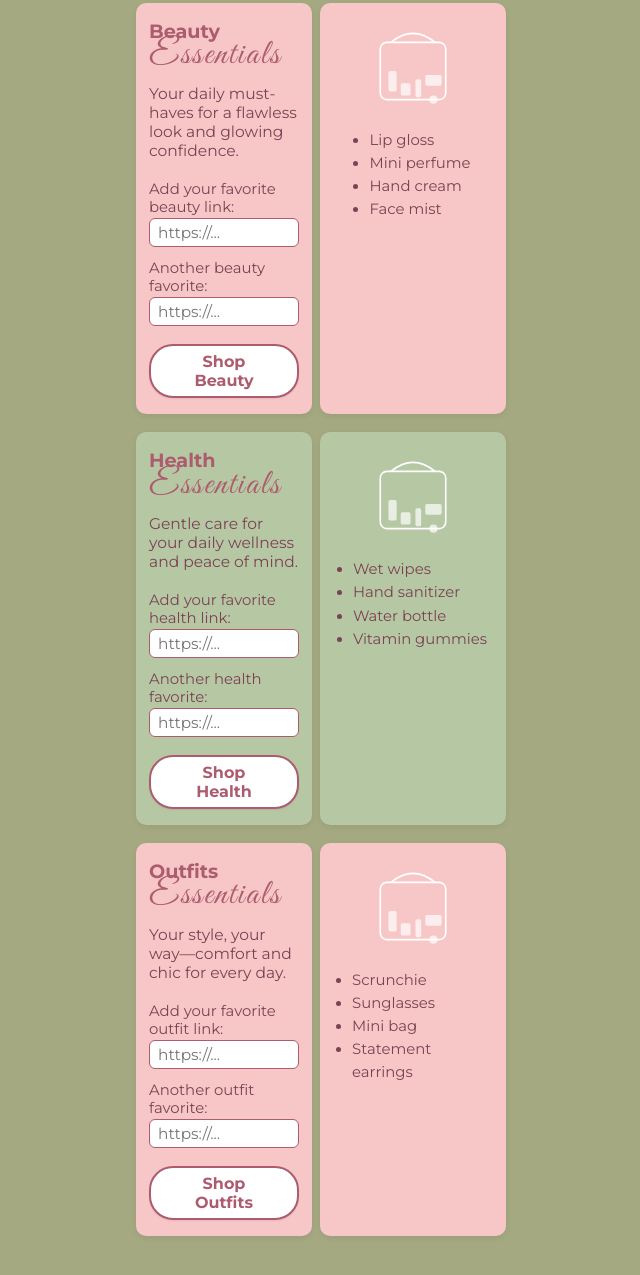
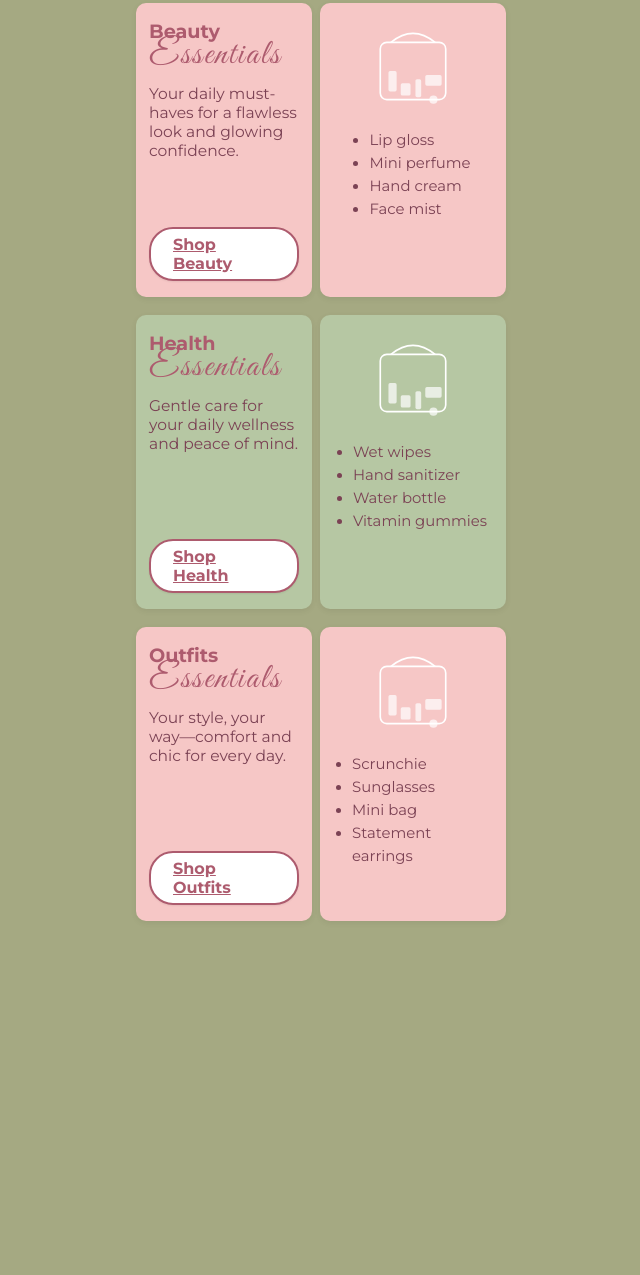
Before and after one commit to nourjlassiss/justprettygirlzz, a plain HTML site: page index.html in a window 1280 px wide. Shown: the part 23-1298 px from the top of the page, without its empty margins (319-959 px from the left). After the commit the page ends 987 px from the top, so only its background shows below. Drawn offline with Linux system fonts and the light colour scheme.

Commit message:
Update index.html

```diff
--- a/index.html
+++ b/index.html
@@ -16,21 +16,12 @@
         <div class="card card-left">
           <h1 class="card-title">Beauty<br><span class="script">Essentials</span></h1>
           <p class="card-desc">Your daily must-haves for a flawless look and glowing confidence.</p>
-          <div class="card-links">
-            <label for="beauty-link1">Add your favorite beauty link:</label>
-            <input type="url" id="beauty-link1" placeholder="https://..." onchange="setLink('beauty-link-output1', this.value)">
-            <div id="beauty-link-output1"></div>
-            <label for="beauty-link2">Another beauty favorite:</label>
-            <input type="url" id="beauty-link2" placeholder="https://..." onchange="setLink('beauty-link-output2', this.value)">
-            <div id="beauty-link-output2"></div>
-          </div>
-          <button class="card-btn">Shop Beauty</button>
+          <a class="card-btn" href="https://your-beauty-link.com" target="_blank" rel="noopener">Shop Beauty</a>
         </div>
         <div class="card card-right pink">
           <svg class="bag-svg" viewBox="0 0 110 120">
             <rect x="15" y="25" width="80" height="70" rx="8" fill="none" stroke="#fff" stroke-width="2"/>
             <path d="M28 25 Q55 3 82 25" fill="none" stroke="#fff" stroke-width="2"/>
-            <!-- Essentials (abstract) -->
             <rect x="25" y="60" width="10" height="25" rx="2" fill="#fff" opacity="0.7"/>
             <rect x="40" y="75" width="12" height="15" rx="2" fill="#fff" opacity="0.7"/>
             <rect x="58" y="70" width="7" height="22" rx="2" fill="#fff" opacity="0.7"/>
@@ -50,21 +41,12 @@
         <div class="card card-left">
           <h1 class="card-title">Health<br><span class="script">Essentials</span></h1>
           <p class="card-desc">Gentle care for your daily wellness and peace of mind.</p>
-          <div class="card-links">
-            <label for="health-link1">Add your favorite health link:</label>
-            <input type="url" id="health-link1" placeholder="https://..." onchange="setLink('health-link-output1', this.value)">
-            <div id="health-link-output1"></div>
-            <label for="health-link2">Another health favorite:</label>
-            <input type="url" id="health-link2" placeholder="https://..." onchange="setLink('health-link-output2', this.value)">
-            <div id="health-link-output2"></div>
-          </div>
-          <button class="card-btn">Shop Health</button>
+          <a class="card-btn" href="https://your-health-link.com" target="_blank" rel="noopener">Shop Health</a>
         </div>
         <div class="card card-right green">
           <svg class="bag-svg" viewBox="0 0 110 120">
             <rect x="15" y="25" width="80" height="70" rx="8" fill="none" stroke="#fff" stroke-width="2"/>
             <path d="M28 25 Q55 3 82 25" fill="none" stroke="#fff" stroke-width="2"/>
-            <!-- Essentials (abstract) -->
             <rect x="25" y="60" width="10" height="25" rx="2" fill="#fff" opacity="0.7"/>
             <rect x="40" y="75" width="12" height="15" rx="2" fill="#fff" opacity="0.7"/>
             <rect x="58" y="70" width="7" height="22" rx="2" fill="#fff" opacity="0.7"/>
@@ -84,21 +66,12 @@
         <div class="card card-left">
           <h1 class="card-title">Outfits<br><span class="script">Essentials</span></h1>
           <p class="card-desc">Your style, your way—comfort and chic for every day.</p>
-          <div class="card-links">
-            <label for="outfit-link1">Add your favorite outfit link:</label>
-            <input type="url" id="outfit-link1" placeholder="https://..." onchange="setLink('outfit-link-output1', this.value)">
-            <div id="outfit-link-output1"></div>
-            <label for="outfit-link2">Another outfit favorite:</label>
-            <input type="url" id="outfit-link2" placeholder="https://..." onchange="setLink('outfit-link-output2', this.value)">
-            <div id="outfit-link-output2"></div>
-          </div>
-          <button class="card-btn">Shop Outfits</button>
+          <a class="card-btn" href="https://your-outfit-link.com" target="_blank" rel="noopener">Shop Outfits</a>
         </div>
         <div class="card card-right pink">
           <svg class="bag-svg" viewBox="0 0 110 120">
             <rect x="15" y="25" width="80" height="70" rx="8" fill="none" stroke="#fff" stroke-width="2"/>
             <path d="M28 25 Q55 3 82 25" fill="none" stroke="#fff" stroke-width="2"/>
-            <!-- Essentials (abstract) -->
             <rect x="25" y="60" width="10" height="25" rx="2" fill="#fff" opacity="0.7"/>
             <rect x="40" y="75" width="12" height="15" rx="2" fill="#fff" opacity="0.7"/>
             <rect x="58" y="70" width="7" height="22" rx="2" fill="#fff" opacity="0.7"/>
@@ -115,15 +88,5 @@
       </div>
     </div>
   </div>
-  <script>
-    function setLink(outputId, value) {
-      const output = document.getElementById(outputId);
-      if (value && value.startsWith('http')) {
-        output.innerHTML = `<a href="${value}" target="_blank" rel="noopener">${value}</a>`;
-      } else {
-        output.innerHTML = '';
-      }
-    }
-  </script>
 </body>
 </html>
```
